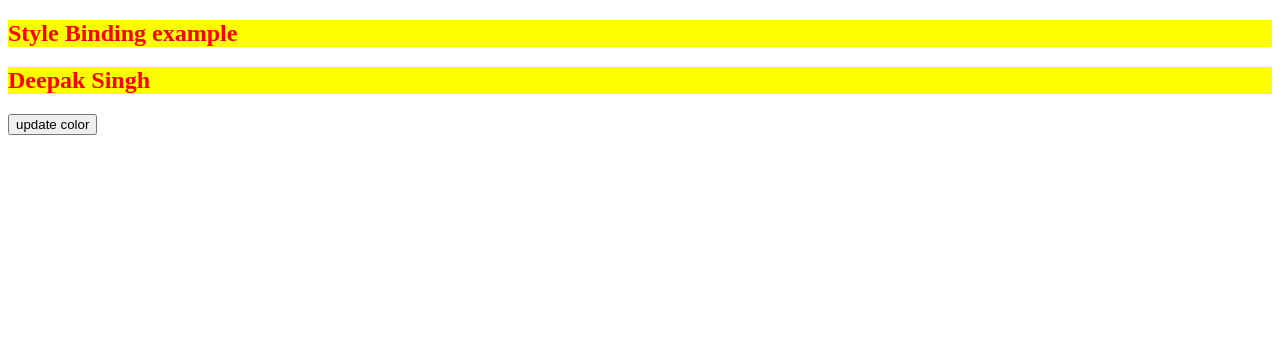
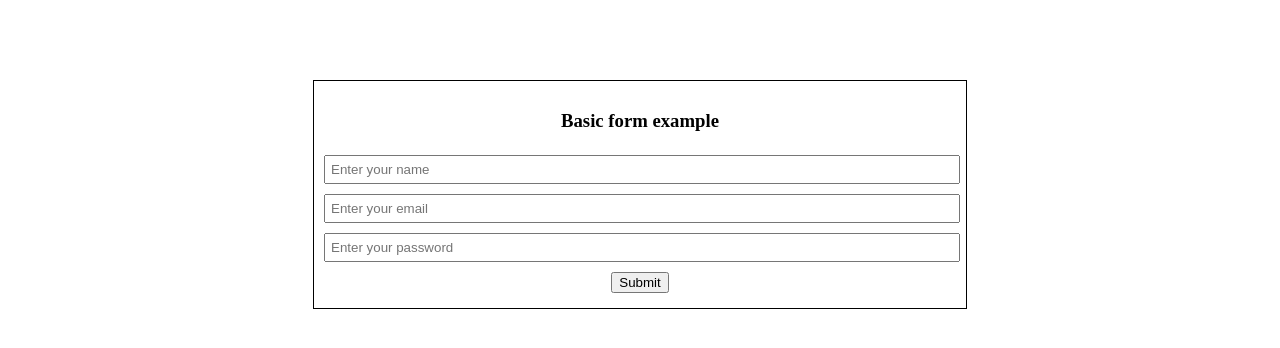
Before and after one commit to 01Deepak/angular-tut, an Angular app: page / in a window 1280 px wide. Shown: the top 348 px of the page. Built offline with nearby package versions, Linux system fonts and the light colour scheme.

Commit message:
basic form in angular

```diff
--- a/src/app/app.component.html
+++ b/src/app/app.component.html
@@ -1,5 +1,6 @@
 <!-- <app-counter></app-counter> -->
- <!-- <app-property-binding></app-property-binding> -->
-  <!-- <app-control-satatement></app-control-satatement> -->
+<!-- <app-property-binding></app-property-binding> -->
+<!-- <app-control-satatement></app-control-satatement> -->
 <!-- <app-nested-loop></app-nested-loop> -->
-<app-style-binding></app-style-binding>
+<!-- <app-style-binding></app-style-binding> -->
+ <app-basic-form></app-basic-form>
--- a/src/app/app.component.ts
+++ b/src/app/app.component.ts
@@ -5,10 +5,11 @@ import { PropertyBindingComponent } from "./component/property-binding/property-
 import { ControlSatatementComponent } from "./component/control-satatement/control-satatement.component";
 import { NestedLoopComponent } from "./component/nested-loop/nested-loop.component";
 import { StyleBindingComponent } from "./component/style-binding/style-binding.component";
+import { BasicFormComponent } from "./component/basic-form/basic-form.component";
 
 @Component({
   selector: 'app-root',
-  imports: [RouterOutlet, CounterComponent, PropertyBindingComponent, ControlSatatementComponent, NestedLoopComponent, StyleBindingComponent],
+  imports: [RouterOutlet, CounterComponent, PropertyBindingComponent, ControlSatatementComponent, NestedLoopComponent, StyleBindingComponent, BasicFormComponent],
   templateUrl: './app.component.html',
   styleUrl: './app.component.scss'
 })
--- /dev/null
+++ b/src/app/component/basic-form/basic-form.component.html
@@ -0,0 +1,11 @@
+<div class="container">
+    <div class="form-container">
+        <h3>Basic form example</h3>
+        <form #basicForm="ngForm" (ngSubmit)="onSubmit(basicForm.value)">
+            <div class="form-input"><input ngModel type="text" name="user_name" placeholder="Enter your name"/></div>
+            <div class="form-input"><input ngModel type="text" name="user_email" placeholder="Enter your email"/></div>
+            <div class="form-input"><input ngModel type="text" name="user_password" placeholder="Enter your password"></div>
+            <div class="form-input"><button>Submit</button></div>
+        </form>
+    </div>
+</div>
--- /dev/null
+++ b/src/app/component/basic-form/basic-form.component.scss
@@ -0,0 +1,19 @@
+.form-input{
+    padding: 5px 0px;
+}
+.form-container{
+    border: 1px solid black;
+    width: 50%;
+    padding: 10px;
+    text-align: center;
+    input{
+        width: calc(100% - 10px);
+        padding: 5px;
+    }
+}
+.container{
+    display: flex;
+    justify-content: center;
+    align-items: center;
+    margin-top: 80px;
+}
--- /dev/null
+++ b/src/app/component/basic-form/basic-form.component.ts
@@ -0,0 +1,16 @@
+import { Component } from '@angular/core';
+import { FormsModule } from '@angular/forms';
+import { NgForm } from '@angular/forms';
+
+@Component({
+  selector: 'app-basic-form',
+  imports: [FormsModule],
+  templateUrl: './basic-form.component.html',
+  styleUrl: './basic-form.component.scss'
+})
+export class BasicFormComponent {
+
+  onSubmit(data: NgForm) {
+    console.log(data);
+  }
+}
```
Also changed, not shown: 1 other file (tests, documents, lock files or other folders).
